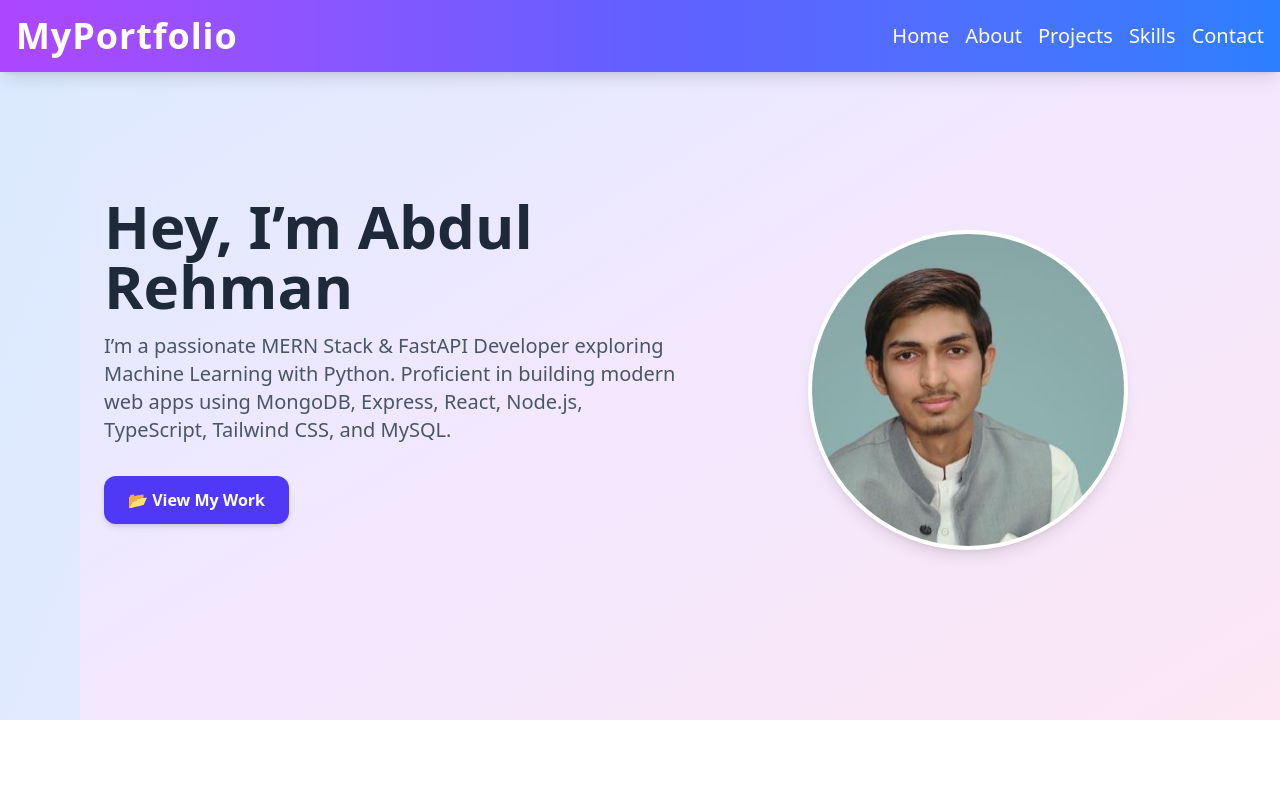
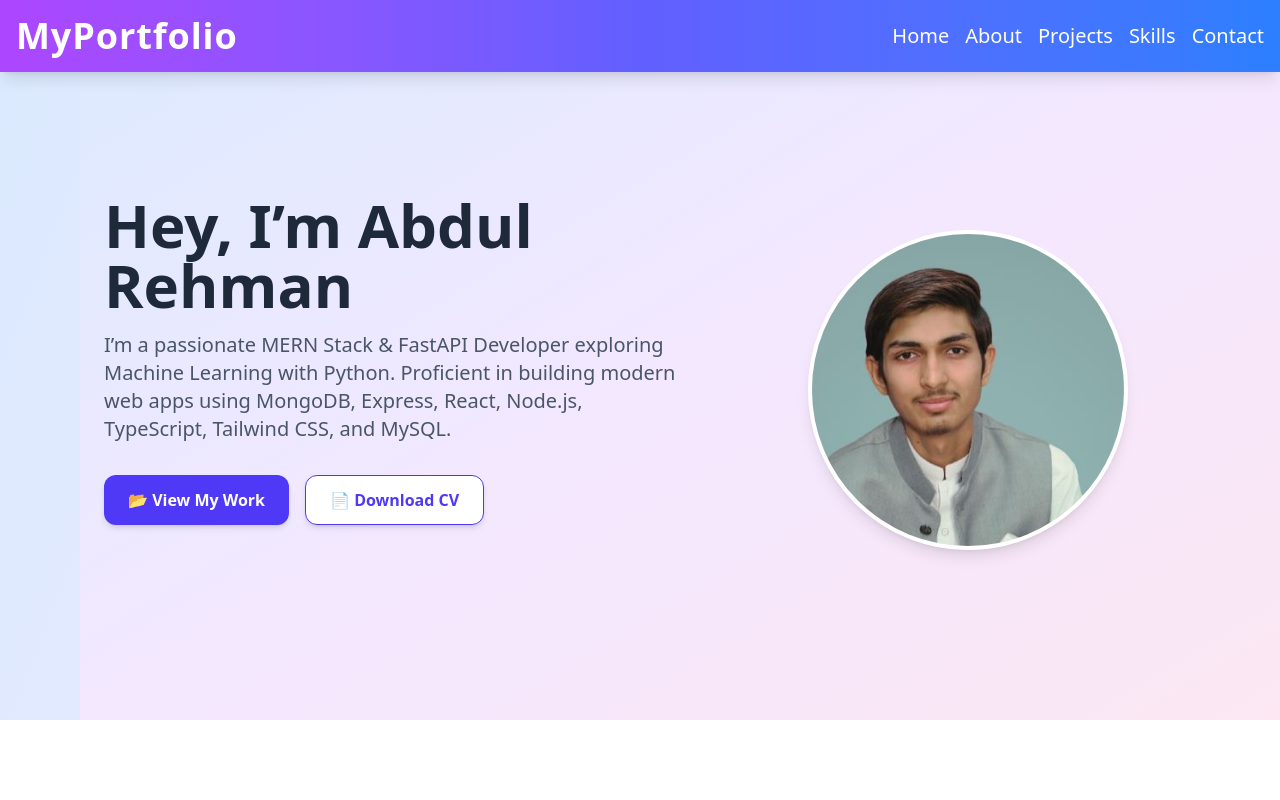
Before and after one commit to abdulrehmanafzal-webdeveloper/Portfolio_app, a React (Vite) app: page / in a window 1280 px wide. Shown: the top 800 px of the page. Built offline with nearby package versions, Linux system fonts and the light colour scheme.

Commit message:
update home component

```diff
--- a/src/Components/Home.tsx
+++ b/src/Components/Home.tsx
@@ -1,5 +1,6 @@
 import { motion } from "framer-motion";
 import heroImage from "../assets/capture.jpg";
+import cv from "../assets/M_Abdul_Rehman_Resume.pdf";
 
 const Home = () => {
   return (
@@ -29,13 +30,26 @@ const Home = () => {
           MongoDB, Express, React, Node.js, TypeScript, Tailwind CSS, and MySQL.
         </motion.p>
 
-        <motion.button
-          whileHover={{ scale: 1.05 }}
-          whileTap={{ scale: 0.95 }}
-          className="mt-8 px-6 py-3 bg-indigo-600 text-white font-semibold rounded-xl shadow-md hover:bg-indigo-700 transition duration-300"
+        <motion.div
+          initial={{ opacity: 0, y: 20 }}
+          animate={{ opacity: 1, y: 0 }}
+          transition={{ duration: 0.6, delay: 0.5 }}
+          className="mt-8 flex flex-col sm:flex-row gap-4 justify-center md:justify-start"
         >
-          📂 View My Work
-        </motion.button>
+          <button
+            className="px-6 py-3 bg-indigo-600 text-white font-semibold rounded-xl shadow-md hover:bg-indigo-700 transition duration-300"
+          >
+            📂 View My Work
+          </button>
+
+          <a
+            href={cv} // ✅ Use imported PDF file here
+            download
+            className="px-6 py-3 bg-white text-indigo-600 font-semibold border border-indigo-600 rounded-xl shadow-md hover:bg-indigo-50 transition duration-300"
+          >
+            📄 Download CV
+          </a>
+        </motion.div>
       </div>
 
       {/* Profile Image */}
@@ -48,7 +62,7 @@ const Home = () => {
         <img
           src={heroImage}
           alt="Abdul Rehman"
-          className="w-60 h-auto  max-h-80 md:w-80 md:h-80 object-cover rounded-full border-4 border-white shadow-lg"
+          className="w-60 h-auto max-h-80 md:w-80 md:h-80 object-cover rounded-full border-4 border-white shadow-lg"
         />
       </motion.div>
     </section>
```
Also changed, not shown: 1 other file (tests, documents, lock files or other folders).
